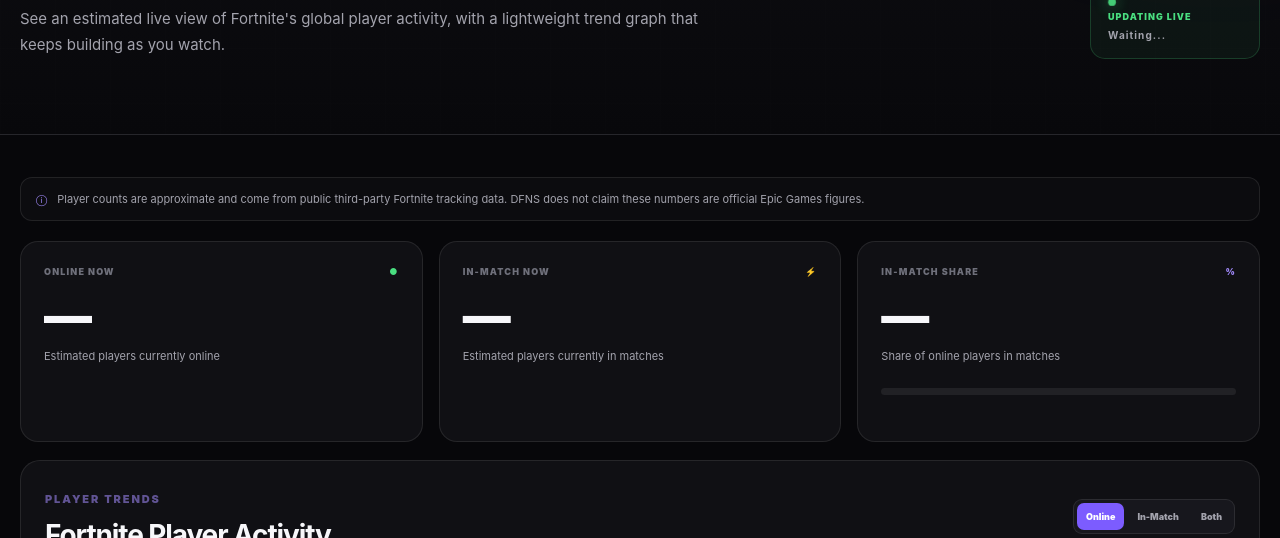
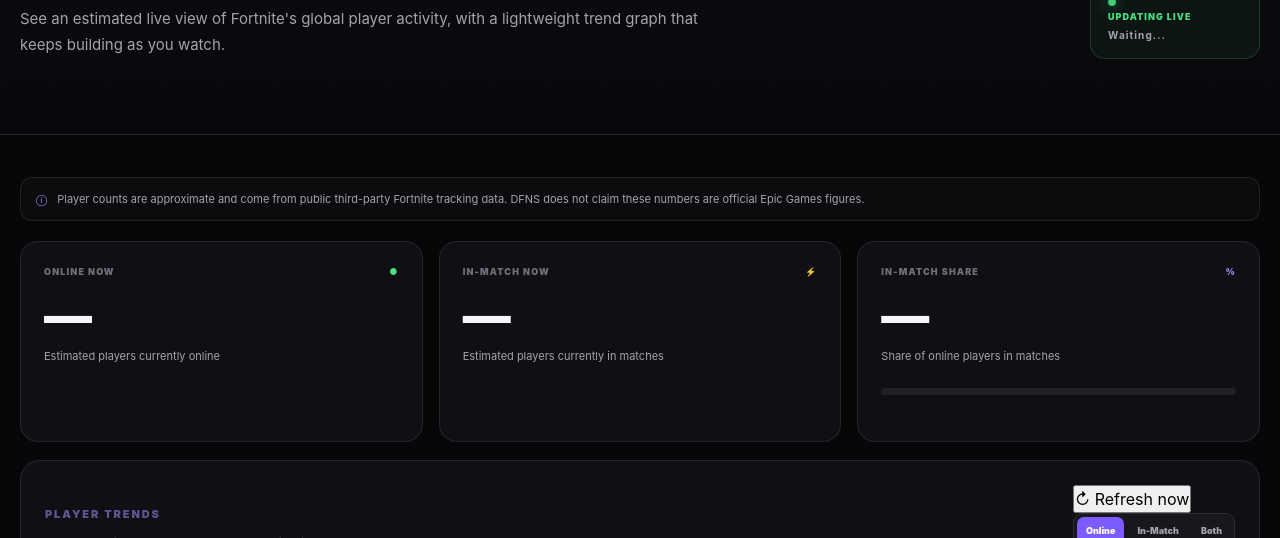
Before and after one commit to Cozynxis/DFNS-Daily-Fortnite-Shop, a plain HTML site: page stats.html in a window 1280 px wide. Shown: the part 414-952 px from the top of the page. Drawn offline with Linux system fonts and the light colour scheme; no server answers.

Commit message:
Improve PlayerCount UI and add refresh control

```diff
--- a/stats.html
+++ b/stats.html
@@ -11,35 +11,15 @@
 <link rel="stylesheet" href="css/ui-fixes.css">
 <link rel="stylesheet" href="css/polish.css">
 <link rel="stylesheet" href="css/auth.css">
-<link rel="stylesheet" href="css/stats.css?v=20260822-1">
+<link rel="stylesheet" href="css/stats.css?v=20260822-2">
 </head>
 <body>
 <div class="site-wrapper">
-<header class="site-header">
-<div class="container header-container">
-<a class="brand" href="index.html"><span class="brand-mark">DFNS</span><span class="brand-subtitle">Daily Fortnite Shop</span></a>
-<nav class="main-navigation" id="main-navigation" aria-label="Main navigation">
-<a class="nav-link" href="index.html">Home</a><a class="nav-link" href="shop.html">Item Shop</a><button class="nav-link nav-button" type="button">Cosmetics</button>
-<div class="dfns-stats-nav"><button class="nav-link nav-button dfns-stats-trigger active" type="button" aria-expanded="false" aria-haspopup="true">Stats <span class="dfns-nav-chevron">⌄</span></button><div class="dfns-stats-menu" role="menu"><a href="stats.html" role="menuitem"><span class="dfns-menu-icon">◉</span><span><strong>PlayerCount</strong><small>Live Fortnite player stats</small></span></a></div></div>
-</nav>
-<div class="header-actions"><button class="header-search-button" type="button" data-search-trigger aria-label="Search cosmetics">⌕</button><button class="mobile-menu-button" type="button" data-mobile-menu aria-expanded="false" aria-controls="main-navigation" aria-label="Open navigation">☰</button></div>
-</div>
-</header>
-<main class="stats-page">
-<section class="stats-hero"><div class="stats-hero-glow"></div><div class="stats-grid-bg"></div><div class="container stats-hero-inner"><div><div class="hero-badge"><span class="status-dot"></span> LIVE FORTNITE STATS</div><h1 class="stats-title">PLAYER<span>COUNT</span></h1><p class="stats-description">See an estimated live view of Fortnite's global player activity, with a lightweight trend graph that keeps building as you watch.</p></div><div class="stats-live-pill"><span class="stats-live-dot"></span><span>UPDATING LIVE</span><strong id="last-updated">Waiting...</strong></div></div></section>
-<section class="stats-content"><div class="container">
-<div class="stats-disclaimer"><span>ⓘ</span><p>Player counts are approximate and come from public third-party Fortnite tracking data. DFNS does not claim these numbers are official Epic Games figures.</p></div>
-<div class="player-stat-grid">
-<article class="player-stat-card online"><div class="player-stat-top"><span>ONLINE NOW</span><span class="player-stat-icon">●</span></div><strong id="online-count">—</strong><p>Estimated players currently online</p><div class="stat-spark" id="online-spark"></div></article>
-<article class="player-stat-card match"><div class="player-stat-top"><span>IN-MATCH NOW</span><span class="player-stat-icon">⚡</span></div><strong id="match-count">—</strong><p>Estimated players currently in matches</p><div class="stat-spark" id="match-spark"></div></article>
-<article class="player-stat-card ratio"><div class="player-stat-top"><span>IN-MATCH SHARE</span><span class="player-stat-icon">%</span></div><strong id="match-ratio">—</strong><p>Share of online players in matches</p><div class="ratio-track"><span id="ratio-bar"></span></div></article>
-</div>
-<div class="stats-panel"><div class="stats-panel-head"><div><span class="section-eyebrow">PLAYER TRENDS</span><h2>Fortnite Player Activity</h2><p>DFNS records a snapshot roughly every minute while this page is open.</p></div><div class="chart-controls"><div class="metric-toggle"><button class="active" data-metric="online">Online</button><button data-metric="match">In-Match</button><button data-metric="both">Both</button></div><div class="range-toggle"><button class="active" data-range="1h">1H</button><button data-range="6h">6H</button><button data-range="24h">1D</button><button data-range="7d">1W</button></div></div></div><div class="chart-wrap"><svg id="player-chart" viewBox="0 0 1000 390" preserveAspectRatio="none" role="img" aria-label="Fortnite player count chart"></svg><div class="chart-tooltip" id="chart-tooltip" hidden></div><div class="chart-empty" id="chart-empty">Collecting live data…</div></div><div class="chart-footer"><span id="chart-range-label">Last hour</span><span id="point-count">0 snapshots</span></div></div>
-<div class="stats-info-grid"><article><span class="section-eyebrow">HOW IT WORKS</span><h3>Live-ish, without pretending it's official</h3><p>DFNS reads the public player-count tracker and refreshes it periodically. Your browser stores the snapshots locally, so the graph becomes more useful the longer you keep the page open.</p></article><article><span class="section-eyebrow">QUICK INSIGHT</span><h3 id="insight-title">Waiting for data</h3><p id="insight-text">Once a few snapshots are collected, DFNS will show whether player activity is trending up or down.</p></article></div>
-</div></section>
-</main>
+<header class="site-header"><div class="container header-container"><a class="brand" href="index.html"><span class="brand-mark">DFNS</span><span class="brand-subtitle">Daily Fortnite Shop</span></a><nav class="main-navigation" id="main-navigation" aria-label="Main navigation"><a class="nav-link" href="index.html">Home</a><a class="nav-link" href="shop.html">Item Shop</a><button class="nav-link nav-button" type="button">Cosmetics</button><div class="dfns-stats-nav"><button class="nav-link nav-button dfns-stats-trigger active" type="button" aria-expanded="false" aria-haspopup="true">Stats <span class="dfns-nav-chevron">⌄</span></button><div class="dfns-stats-menu" role="menu"><a href="stats.html" role="menuitem"><span class="dfns-menu-icon">◉</span><span><strong>PlayerCount</strong><small>Live Fortnite player stats</small></span></a></div></div></nav><div class="header-actions"><button class="header-search-button" type="button" data-search-trigger aria-label="Search cosmetics">⌕</button><button class="mobile-menu-button" type="button" data-mobile-menu aria-expanded="false" aria-controls="main-navigation" aria-label="Open navigation">☰</button></div></div></header>
+<main class="stats-page"><section class="stats-hero"><div class="stats-hero-glow"></div><div class="stats-grid-bg"></div><div class="container stats-hero-inner"><div><div class="hero-badge"><span class="status-dot"></span> LIVE FORTNITE STATS</div><h1 class="stats-title">PLAYER<span>COUNT</span></h1><p class="stats-description">See an estimated live view of Fortnite's global player activity, with a lightweight trend graph that keeps building as you watch.</p></div><div class="stats-live-pill"><span class="stats-live-dot"></span><span>UPDATING LIVE</span><strong id="last-updated">Waiting...</strong></div></div></section>
+<section class="stats-content"><div class="container"><div class="stats-disclaimer"><span>ⓘ</span><p>Player counts are approximate and come from public third-party Fortnite tracking data. DFNS does not claim these numbers are official Epic Games figures.</p></div><div class="player-stat-grid"><article class="player-stat-card online"><div class="player-stat-top"><span>ONLINE NOW</span><span class="player-stat-icon">●</span></div><strong id="online-count">—</strong><p>Estimated players currently online</p><div class="stat-spark" id="online-spark"></div></article><article class="player-stat-card match"><div class="player-stat-top"><span>IN-MATCH NOW</span><span class="player-stat-icon">⚡</span></div><strong id="match-count">—</strong><p>Estimated players currently in matches</p><div class="stat-spark" id="match-spark"></div></article><article class="player-stat-card ratio"><div class="player-stat-top"><span>IN-MATCH SHARE</span><span class="player-stat-icon">%</span></div><strong id="match-ratio">—</strong><p>Share of online players in matches</p><div class="ratio-track"><span id="ratio-bar"></span></div></article></div>
+<div class="stats-panel"><div class="stats-panel-head"><div><span class="section-eyebrow">PLAYER TRENDS</span><h2>Fortnite Player Activity</h2><p>DFNS records a snapshot roughly every minute while this page is open.</p></div><div class="chart-actions"><button class="chart-reload" id="player-reload" type="button"><span>↻</span> Refresh now</button><div class="chart-controls"><div class="metric-toggle"><button class="active" data-metric="online">Online</button><button data-metric="match">In-Match</button><button data-metric="both">Both</button></div><div class="range-toggle"><button class="active" data-range="1h">1H</button><button data-range="6h">6H</button><button data-range="24h">1D</button><button data-range="7d">1W</button></div></div></div></div><div class="chart-wrap"><svg id="player-chart" viewBox="0 0 1000 390" preserveAspectRatio="none" role="img" aria-label="Fortnite player count chart"></svg><div class="chart-tooltip" id="chart-tooltip" hidden></div><div class="chart-empty" id="chart-empty">Collecting live data…</div></div><div class="chart-footer"><span id="chart-range-label">Last hour</span><span id="point-count">0 snapshots</span></div></div>
+<div class="stats-info-grid"><article><span class="section-eyebrow">HOW IT WORKS</span><h3>Live-ish, without pretending it's official</h3><p>DFNS reads the public player-count tracker and refreshes it periodically. Your browser stores the snapshots locally, so the graph becomes more useful the longer you keep the page open.</p></article><article><span class="section-eyebrow">QUICK INSIGHT</span><h3 id="insight-title">Waiting for data</h3><p id="insight-text">Once a few snapshots are collected, DFNS will show whether player activity is trending up or down.</p></article></div></div></section></main>
 <footer class="site-footer"><div class="container footer-bottom"><p>© <span data-current-year></span> DFNS — Unofficial fan project. Not affiliated with Epic Games.</p><div class="footer-links"><p>Player counts are estimates.</p><a href="about.html" class="footer-about-link">About DFNS <span>→</span></a></div></div></footer>
-</div>
-<script src="js/app.js?v=20260820-4" defer></script><script src="js/auth.js?v=20260820-2" defer></script><script src="js/settings.js?v=20260821-1" defer></script><script src="js/playercount.js?v=20260822-1" defer></script>
-</body>
-</html>
+</div><script src="js/app.js?v=20260820-4" defer></script><script src="js/auth.js?v=20260820-2" defer></script><script src="js/settings.js?v=20260821-1" defer></script><script src="js/playercount.js?v=20260822-2" defer></script>
+</body></html>
```
